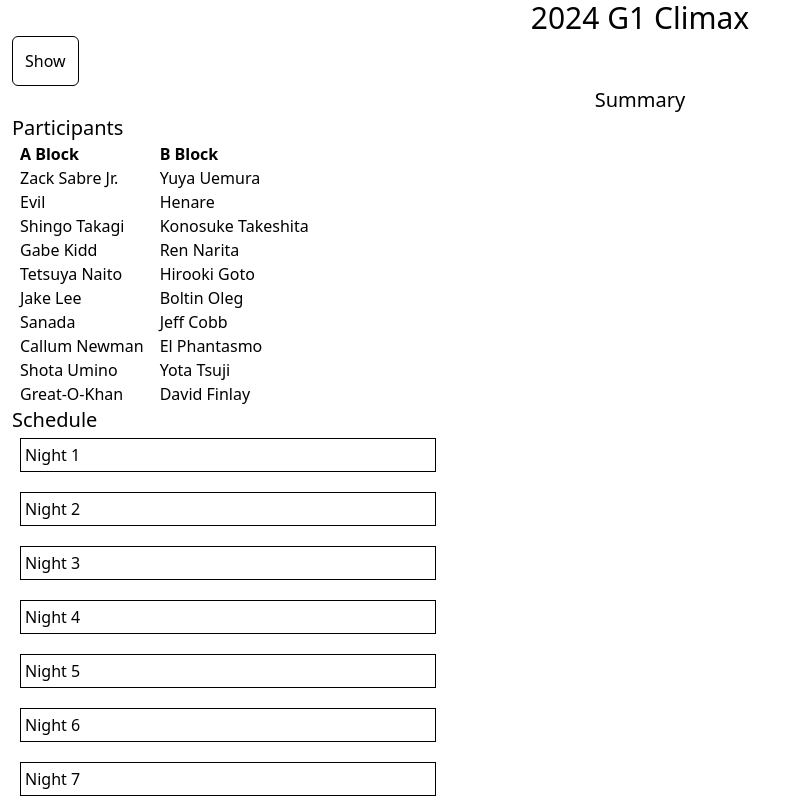
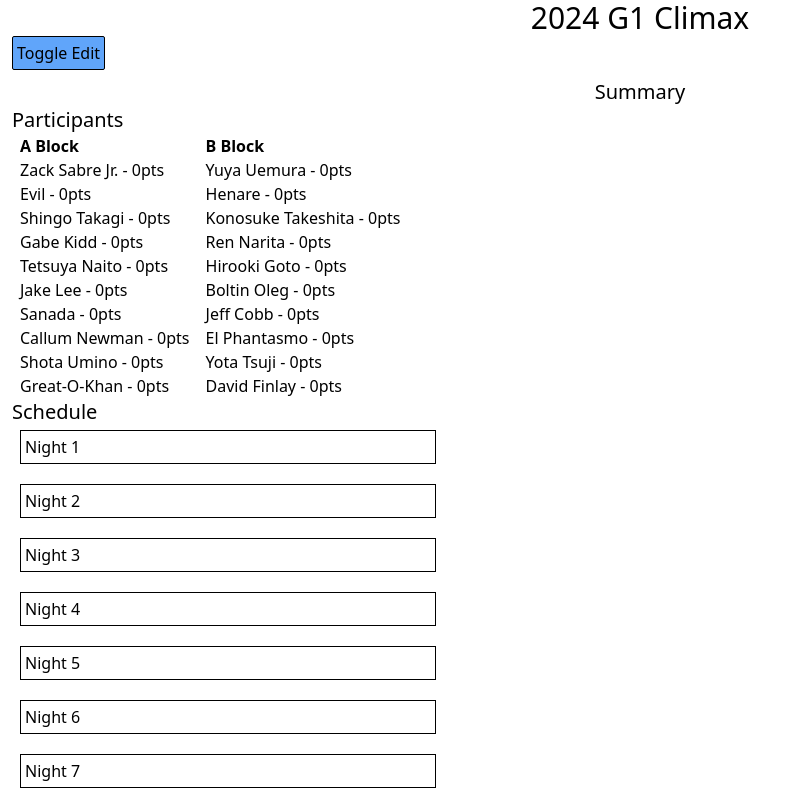
Before and after one commit to Glendonh/tournament-picker, a Next.js app: page /tournamentDetails in a window 1280 px wide. Shown: the top 800 px of the page, without its empty margins (0-800 px from the left). Built offline with nearby package versions, Linux system fonts and the light colour scheme.

Commit message:
improve updateform

```diff
--- /dev/null
+++ b/components/UpdateForm.tsx
@@ -0,0 +1,57 @@
+import { useForm } from 'react-hook-form'
+import CollapseSection from './CollapseSection'
+import BracketSection from './pickForms/BracketSection'
+import NightMatches from './pickForms/NightMatches'
+import SeedsSection from './pickForms/SeedsSection'
+import { getBracketMatchDetails } from '../utils'
+import { PickemFormVals, CompleteTournament } from '../types'
+
+interface UpdateFormProps {
+  onSubmit: (data: PickemFormVals) => void
+  results: PickemFormVals
+  tournament: CompleteTournament
+}
+
+const UpdateForm = (props: UpdateFormProps) => {
+  const { schedule, participants, bracket } = props.tournament
+  const { control, watch, handleSubmit } = useForm<PickemFormVals>({
+    defaultValues: props.results,
+  })
+  const bracketPicks = watch('bracket')
+  const currentSeeds = watch('seeds')
+  const matchDetails = getBracketMatchDetails({ seeds: currentSeeds, bracketPicks, bracket: bracket })
+  return (
+    <div>
+      <p className="text-xl">Update Results</p>
+      <form onSubmit={handleSubmit(props.onSubmit)}>
+        {schedule.nights.map((n, nIndex) => (
+          <div key={nIndex} className="mb-2">
+            <CollapseSection title={`Night ${nIndex + 1}`}>
+              <NightMatches control={control} nightIndex={nIndex} schedule={schedule} />
+              <button className="p-1 border border-black bg-slate-400 rounded-md mt-2 ml-2" type="submit">
+                SAVE
+              </button>
+            </CollapseSection>
+          </div>
+        ))}
+        <CollapseSection title="Seeds">
+          <SeedsSection control={control} participants={participants} currentSeeds={currentSeeds} />
+          <button className="p-1 border border-black bg-slate-400 rounded-md mt-2 ml-2" type="submit">
+            SAVE
+          </button>
+        </CollapseSection>
+        <CollapseSection title="Bracket">
+          <BracketSection control={control} bracket={bracket} matchDetails={matchDetails} picks={bracketPicks} />
+          <button className="p-1 border border-black bg-slate-400 rounded-md mt-2 ml-2" type="submit">
+            SAVE
+          </button>
+        </CollapseSection>
+        <button className="border border-black rounded-md p-3 mt-3" type="submit">
+          SUBMIT
+        </button>
+      </form>
+    </div>
+  )
+}
+
+export default UpdateForm
--- a/pages/index.tsx
+++ b/pages/index.tsx
@@ -26,7 +26,9 @@ export const Home = (): JSX.Element => (
           <Link href="/tournamentBuilder" className="text-sky-600 underline">
             Design Tournament
           </Link>
-          <p>Enter Results</p>
+          <Link href="/tournamentDetails" className="text-sky-600 underline">
+            <p>Enter Results</p>
+          </Link>
           <p>General Admin</p>
         </div>
       </div>
--- a/pages/tournamentDetails.tsx
+++ b/pages/tournamentDetails.tsx
@@ -1,52 +1,27 @@
 import { useState } from 'react'
 import Head from 'next/head'
-import { useForm } from 'react-hook-form'
-import { PickemFormVals, CompleteTournament } from '../types'
+import { PickemFormVals, ParticipantsFormVals } from '../types'
 import { getInitialPickEmVals, getBracketMatchDetails } from '../utils'
-import NightMatches from '../components/pickForms/NightMatches'
-import SeedsSection from '../components/pickForms/SeedsSection'
-import BracketSection from '../components/pickForms/BracketSection'
 import CollapseSection from '../components/CollapseSection'
+import UpdateForm from '../components/UpdateForm'
 
 // import { snowPrixSix } from '../test/__mocks__/tournaments'
 import { G1Climax2024 } from '../types/dummyData'
 
-interface UpdateFormProps {
-  onSubmit: (data: PickemFormVals) => void
-  tournament: CompleteTournament
-}
-
-export const UpdateForm = (props: UpdateFormProps) => {
-  const { schedule, participants, bracket } = props.tournament
-  const { control, watch, handleSubmit } = useForm<PickemFormVals>({
-    defaultValues: getInitialPickEmVals(props.tournament),
+const getScores = (participants: ParticipantsFormVals, results: PickemFormVals) => {
+  const scores = participants.allParticipants.reduce((acc, block) => {
+    block.blockParticipants.forEach((p) => (acc[p.name] = 0))
+    return acc
+  }, {})
+  results.nights.forEach((night) => {
+    night.matches.forEach((match) => {
+      const { winner } = match
+      if (winner) {
+        scores[winner] += 2
+      }
+    })
   })
-  const bracketPicks = watch('bracket')
-  const currentSeeds = watch('seeds')
-  const matchDetails = getBracketMatchDetails({ seeds: currentSeeds, bracketPicks, bracket: bracket })
-  return (
-    <div>
-      <p className="text-xl">Update Results</p>
-      <form onSubmit={handleSubmit(props.onSubmit)}>
-        {schedule.nights.map((n, nIndex) => (
-          <div key={nIndex} className="mb-2">
-            <CollapseSection title={`Night ${nIndex + 1}`}>
-              <NightMatches control={control} nightIndex={nIndex} schedule={schedule} />
-            </CollapseSection>
-          </div>
-        ))}
-        <CollapseSection title="Seeds">
-          <SeedsSection control={control} participants={participants} currentSeeds={currentSeeds} />
-        </CollapseSection>
-        <CollapseSection title="Bracket">
-          <BracketSection control={control} bracket={bracket} matchDetails={matchDetails} picks={bracketPicks} />
-        </CollapseSection>
-        <button className="border border-black rounded-md p-3 mt-3" type="submit">
-          SUBMIT
-        </button>
-      </form>
-    </div>
-  )
+  return scores
 }
 
 const TournamentDetails = () => {
@@ -55,6 +30,7 @@ const TournamentDetails = () => {
   const [results, setResults] = useState<PickemFormVals>(getInitialPickEmVals(G1Climax2024))
   const toggleShowEdit = () => setShowEdit((s) => !s)
   const matchDetails = getBracketMatchDetails({ seeds: results.seeds, bracketPicks: results.bracket, bracket: bracket })
+  const scores = getScores(participants, results)
 
   return (
     <div className="container px-3">
@@ -63,12 +39,12 @@ const TournamentDetails = () => {
         <link rel="icon" href="/favicon.ico" />
       </Head>
       <p className="text-3xl text-center">{format.tournamentName}</p>
-      <button className="p-3 border border-black rounded-md" onClick={toggleShowEdit}>
-        {showEdit ? 'Hide' : 'Show'}
+      <button className="border border-black p-1 rounded-sm bg-blue-400 mb-2" onClick={toggleShowEdit}>
+        Toggle Edit
       </button>
       {showEdit ? (
         <div>
-          <UpdateForm tournament={G1Climax2024} onSubmit={setResults} />
+          <UpdateForm tournament={G1Climax2024} onSubmit={setResults} results={results} />
           <ul className="list-inside list-disc">
             <li>update results on a nightly basis</li>
             <li>update seeds and brackets after nights are complete</li>
@@ -85,7 +61,7 @@ const TournamentDetails = () => {
               <div key={block.blockName} className="mx-2">
                 <p className="text-l font-semibold">{block.blockName}</p>
                 {block.blockParticipants.map((p) => (
-                  <p key={p.name}>{p.name}</p>
+                  <p key={p.name}>{`${p.name} - ${scores[p.name]}pts`}</p>
                 ))}
               </div>
             ))}
@@ -97,15 +73,17 @@ const TournamentDetails = () => {
                 <p>Matches</p>
                 <div className="ml-2">
                   {n.matches.map((match, mIndex) => {
+                    let matchString = ''
                     const matchWinner = results?.nights[nIndex]?.matches[mIndex]?.winner
-                    return (
-                      <div key={`N${nIndex}M${mIndex}`} className={matchWinner === 'draw' ? 'bg-slate-400' : ''}>
-                        {`${mIndex + 1}. `}
-                        <span className={match.wrestler1 === matchWinner ? 'bg-green-500' : ''}>{match.wrestler1}</span>
-                        {` vs `}
-                        <span className={match.wrestler2 === matchWinner ? 'bg-green-500' : ''}>{match.wrestler2}</span>
-                      </div>
-                    )
+                    if (!matchWinner) {
+                      matchString = `${match.wrestler1} vs ${match.wrestler2}`
+                    } else if (matchWinner === 'draw') {
+                      matchString = `${match.wrestler1} draws ${match.wrestler2}`
+                    } else {
+                      const matchLoser = matchWinner === match.wrestler1 ? match.wrestler2 : match.wrestler1
+                      matchString = `${matchWinner} defeats ${matchLoser}`
+                    }
+                    return <div key={`N${nIndex}M${mIndex}`}>{`${mIndex + 1}. ${matchString}`}</div>
                   })}
                 </div>
               </CollapseSection>
```
Also changed, not shown: pages/group/index.tsx (+20 -18 lines).
